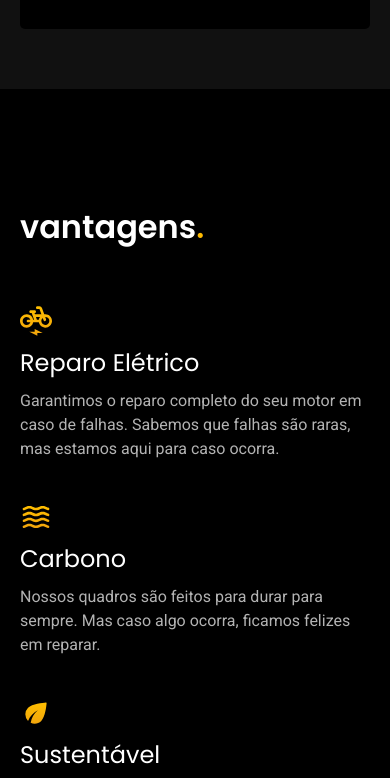
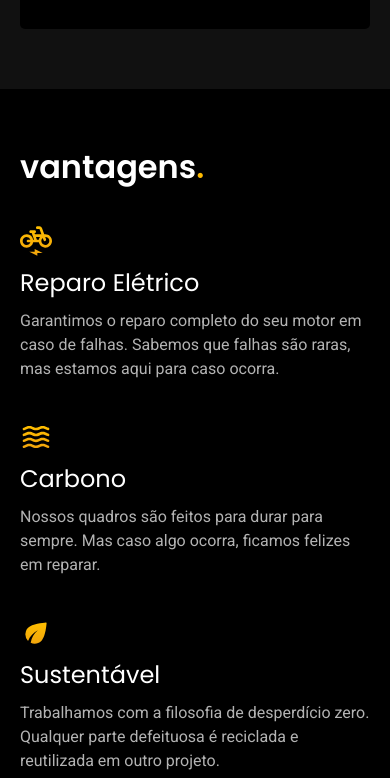
Before and after one commit to marcos-rds/bikcraft, a plain HTML site: page seguros.html in a window 390 px wide. Shown: the part 1149-1927 px from the top of the page. Drawn offline with Linux system fonts and the light colour scheme.

Commit message:
update responsivo seguros

```diff
--- a/css/seguros/perguntas.css
+++ b/css/seguros/perguntas.css
@@ -45,3 +45,13 @@
   max-width: 80ch;
   padding-left: 20px;
 }
+
+@media (max-width: 800px) {
+  .seguro-perguntas {
+    padding-top: 60px;
+    padding-bottom: 60px;
+  }
+  .seguro-perguntas h2 {
+    margin-bottom: 40px;
+  }
+}
--- a/css/seguros/seguros-interna.css
+++ b/css/seguros/seguros-interna.css
@@ -7,16 +7,3 @@
 #seguros .titulo-bg {
   padding-bottom: 0px;
 }
-
-/* RESPONSIVO */
-
-@media (max-width: 800px) {
-  .seguro-vantagens,
-  .seguro-perguntas {
-    padding-top: 60px;
-    padding-bottom: 60px;
-  }
-  .seguro-vantagens h2 {
-    margin-bottom: 40px;
-  }
-}
--- a/css/seguros/vantagens.css
+++ b/css/seguros/vantagens.css
@@ -20,3 +20,12 @@
   margin-bottom: 8px;
   align-self: center;
 }
+@media (max-width: 800px) {
+  .seguro-vantagens {
+    padding-top: 60px;
+    padding-bottom: 60px;
+  }
+  .seguro-vantagens h2 {
+    margin-bottom: 40px;
+  }
+}
```
